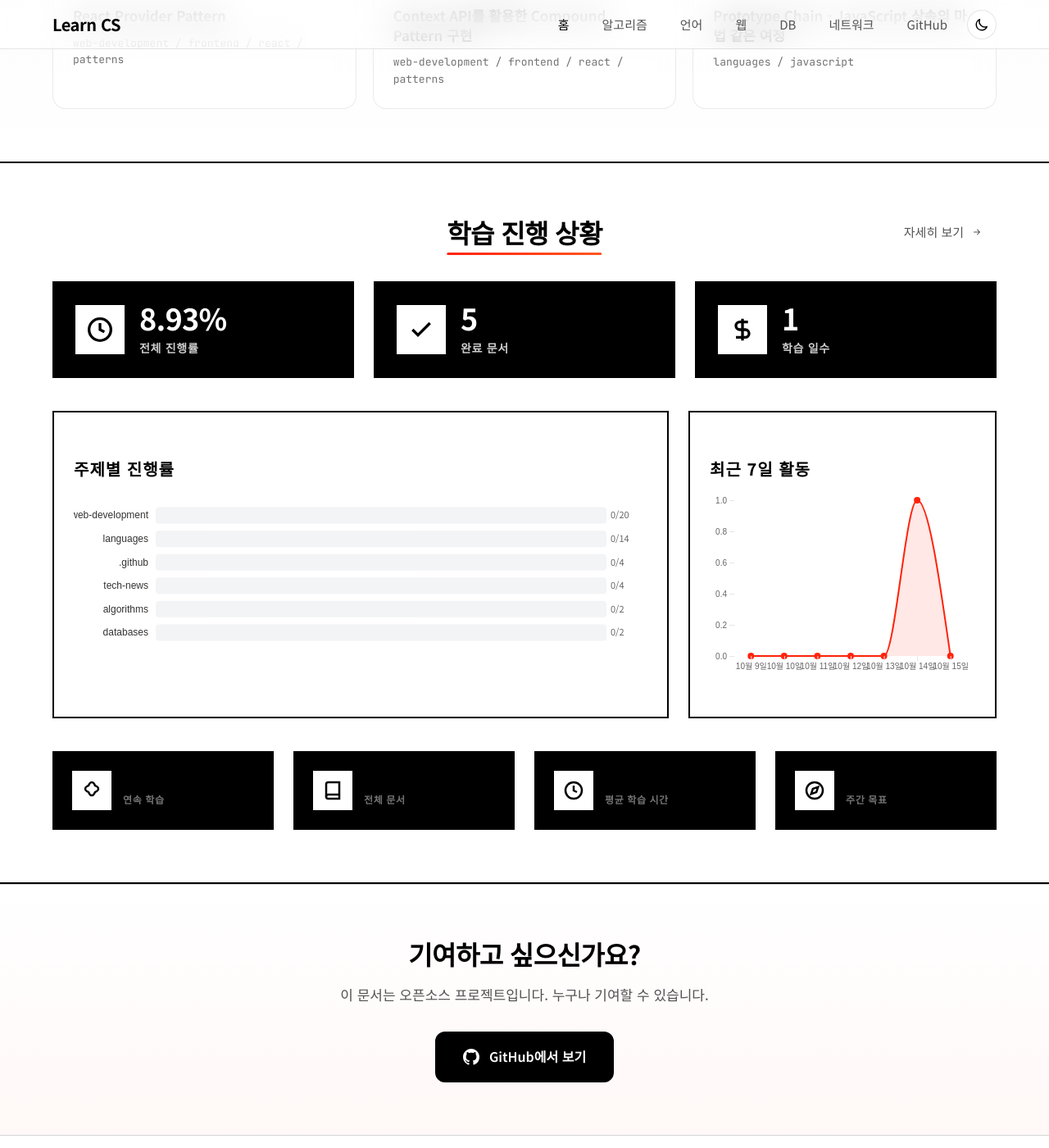
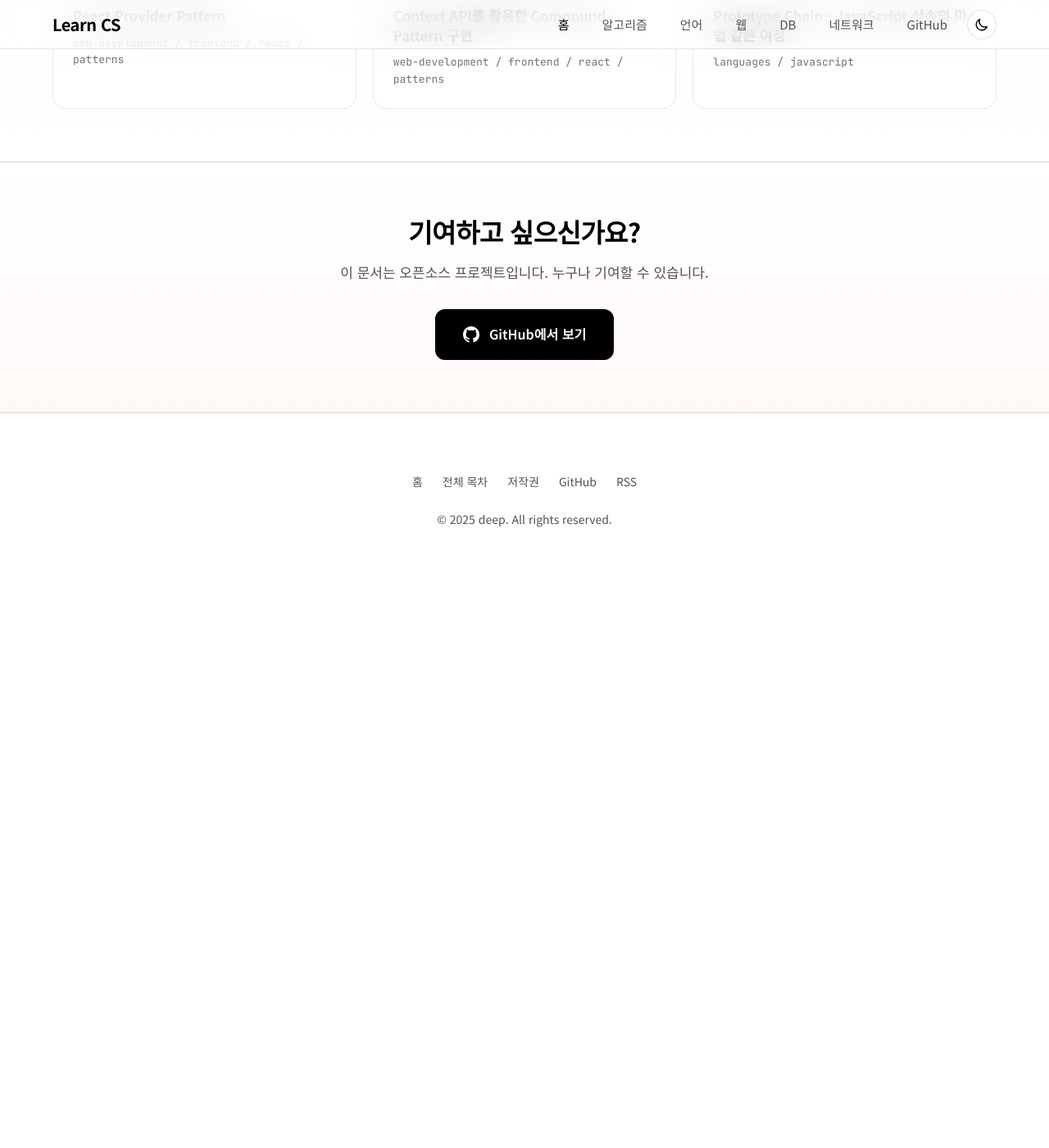
Before and after one commit to lledellebell/learn-cs, a Jekyll site: the page built from index.md, in a window 1280 px wide and 1400 px high, scrolled down 1867 px. Shown: the whole window at 82% size. Built offline with Jekyll 4.4.1, drawn with Linux system fonts in a browser that asks for light colours; after the commit the page ends 2559 px from its top, so only the background shows below that.

Commit message:
chore: learning progress 영역 삭제

```diff
--- a/_layouts/home.html
+++ b/_layouts/home.html
@@ -367,120 +367,6 @@ layout: default
   </section>
 
   <!-- Learning Progress -->
-  <section class="home-progress">
-    <div class="container">
-      <div class="home-section-header">
-        <h2 class="home-section-title">학습 진행 상황</h2>
-        <a href="{{ '/learning-progress/' | relative_url }}" class="home-section-link">
-          자세히 보기
-          <svg width="16" height="16" fill="currentColor" viewBox="0 0 16 16">
-            <path fill-rule="evenodd" d="M4 8a.5.5 0 0 1 .5-.5h5.793L8.146 5.354a.5.5 0 1 1 .708-.708l3 3a.5.5 0 0 1 0 .708l-3 3a.5.5 0 0 1-.708-.708L10.293 8.5H4.5A.5.5 0 0 1 4 8z"/>
-          </svg>
-        </a>
-      </div>
-
-      <!-- Progress Overview -->
-      <div class="home-progress-overview">
-        <div class="home-progress-card">
-          <div class="progress-card-icon">
-            <svg width="32" height="32" viewBox="0 0 24 24" fill="none" stroke="currentColor" stroke-width="2">
-              <circle cx="12" cy="12" r="10"></circle>
-              <polyline points="12 6 12 12 16 14"></polyline>
-            </svg>
-          </div>
-          <div class="progress-card-content">
-            <div class="progress-card-value" id="homeProgressPercent">-</div>
-            <div class="progress-card-label">전체 진행률</div>
-          </div>
-        </div>
-        <div class="home-progress-card">
-          <div class="progress-card-icon">
-            <svg width="32" height="32" viewBox="0 0 24 24" fill="none" stroke="currentColor" stroke-width="2">
-              <polyline points="20 6 9 17 4 12"></polyline>
-            </svg>
-          </div>
-          <div class="progress-card-content">
-            <div class="progress-card-value" id="homeCompletedDocs">-</div>
-            <div class="progress-card-label">완료 문서</div>
-          </div>
-        </div>
-        <div class="home-progress-card">
-          <div class="progress-card-icon">
-            <svg width="32" height="32" viewBox="0 0 24 24" fill="none" stroke="currentColor" stroke-width="2">
-              <path d="M12 2v20M17 5H9.5a3.5 3.5 0 0 0 0 7h5a3.5 3.5 0 0 1 0 7H6"></path>
-            </svg>
-          </div>
-          <div class="progress-card-content">
-            <div class="progress-card-value" id="homeActiveDays">-</div>
-            <div class="progress-card-label">학습 일수</div>
-          </div>
-        </div>
-      </div>
-
-      <!-- Interactive Charts -->
-      <div class="home-progress-charts">
-        <div class="home-progress-chart-main">
-          <h3 class="chart-title">주제별 진행률</h3>
-          <div id="homeTopicProgressChart" class="chart-container"></div>
-        </div>
-        <div class="home-progress-chart-side">
-          <h3 class="chart-title">최근 7일 활동</h3>
-          <div id="homeActivityChart" class="chart-container"></div>
-        </div>
-      </div>
-
-      <!-- Quick Stats -->
-      <div class="home-progress-stats">
-        <div class="stat-item">
-          <div class="stat-icon">
-            <svg width="24" height="24" viewBox="0 0 24 24" fill="none" stroke="currentColor" stroke-width="2">
-              <path d="M12 2c1.5 0 2.5 1 3 2l1 2 2 1c1 .5 2 1.5 2 3s-1 2.5-2 3l-2 1-1 2c-.5 1-1.5 2-3 2s-2.5-1-3-2l-1-2-2-1c-1-.5-2-1.5-2-3s1-2.5 2-3l2-1 1-2c.5-1 1.5-2 3-2z"></path>
-            </svg>
-          </div>
-          <div class="stat-content">
-            <div class="stat-value" id="homeStreak">-</div>
-            <div class="stat-label">연속 학습</div>
-          </div>
-        </div>
-        <div class="stat-item">
-          <div class="stat-icon">
-            <svg width="24" height="24" viewBox="0 0 24 24" fill="none" stroke="currentColor" stroke-width="2">
-              <path d="M4 19.5A2.5 2.5 0 0 1 6.5 17H20"></path>
-              <path d="M6.5 2H20v20H6.5A2.5 2.5 0 0 1 4 19.5v-15A2.5 2.5 0 0 1 6.5 2z"></path>
-            </svg>
-          </div>
-          <div class="stat-content">
-            <div class="stat-value" id="homeTotalDocs">-</div>
-            <div class="stat-label">전체 문서</div>
-          </div>
-        </div>
-        <div class="stat-item">
-          <div class="stat-icon">
-            <svg width="24" height="24" viewBox="0 0 24 24" fill="none" stroke="currentColor" stroke-width="2">
-              <circle cx="12" cy="12" r="10"></circle>
-              <polyline points="12 6 12 12 16 14"></polyline>
-            </svg>
-          </div>
-          <div class="stat-content">
-            <div class="stat-value" id="homeAvgTime">-</div>
-            <div class="stat-label">평균 학습 시간</div>
-          </div>
-        </div>
-        <div class="stat-item">
-          <div class="stat-icon">
-            <svg width="24" height="24" viewBox="0 0 24 24" fill="none" stroke="currentColor" stroke-width="2">
-              <circle cx="12" cy="12" r="10"></circle>
-              <path d="M16.24 7.76l-2.12 6.36-6.36 2.12 2.12-6.36 6.36-2.12z"></path>
-            </svg>
-          </div>
-          <div class="stat-content">
-            <div class="stat-value" id="homeWeeklyGoal">-</div>
-            <div class="stat-label">주간 목표</div>
-          </div>
-        </div>
-      </div>
-    </div>
-  </section>
 
   <!-- Footer CTA -->
   <section class="home-cta">
```
